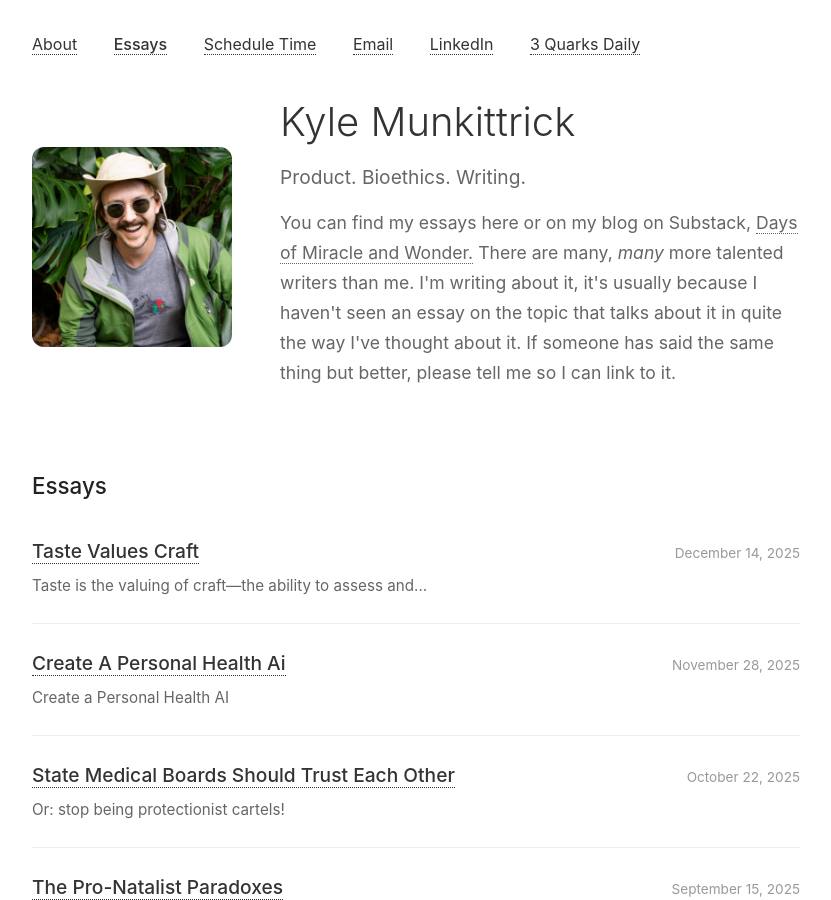
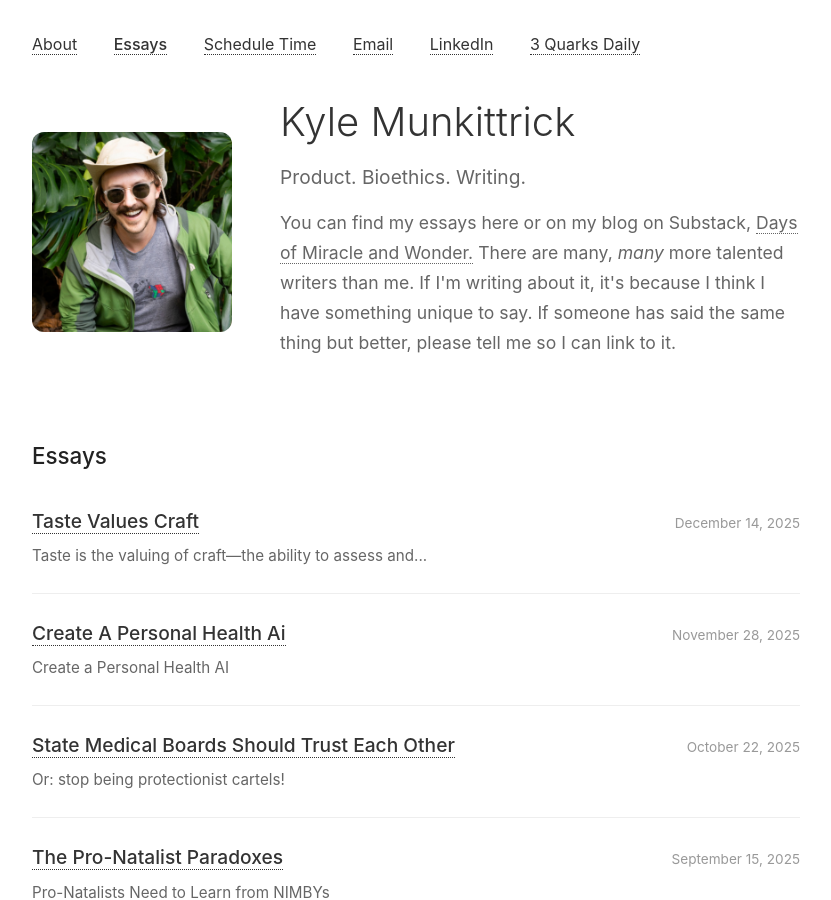
Before and after one commit to kmunki/kmunki.github.io, a Jekyll site: the page built from about.html, in a window 1280 px wide and 900 px high. Shown: the whole window, without its empty margins (224-1055 px from the left). Built offline with Jekyll 4.4.1, drawn with Linux system fonts in a browser that asks for light colours.

Commit message:
Adjust essay about

```diff
--- a/_layouts/home.html
+++ b/_layouts/home.html
@@ -66,7 +66,7 @@
     <div class="header-text">
         <h1>Kyle Munkittrick</h1>
         <p class="subtitle">Product. Bioethics. Writing.</p>
-        <p class="intro-text">You can find my essays here or on my blog on Substack, <a href="https://daysof.substack.com">Days of Miracle and Wonder.</a> There are many, <em>many</em> more talented writers than me. I'm writing about it, it's usually because I haven't seen an essay on the topic that talks about it in quite the way I've thought about it. If someone has said the same thing but better, please tell me so I can link to it.</p>
+        <p class="intro-text">You can find my essays here or on my blog on Substack, <a href="https://daysof.substack.com">Days of Miracle and Wonder.</a> There are many, <em>many</em> more talented writers than me. If I'm writing about it, it's because I think I have something unique to say. If someone has said the same thing but better, please tell me so I can link to it.</p>
     </div>
 </header>
 
```
